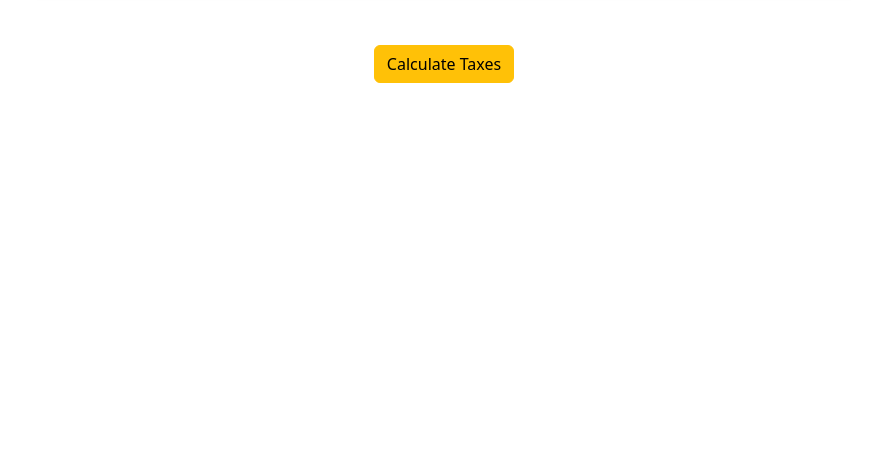
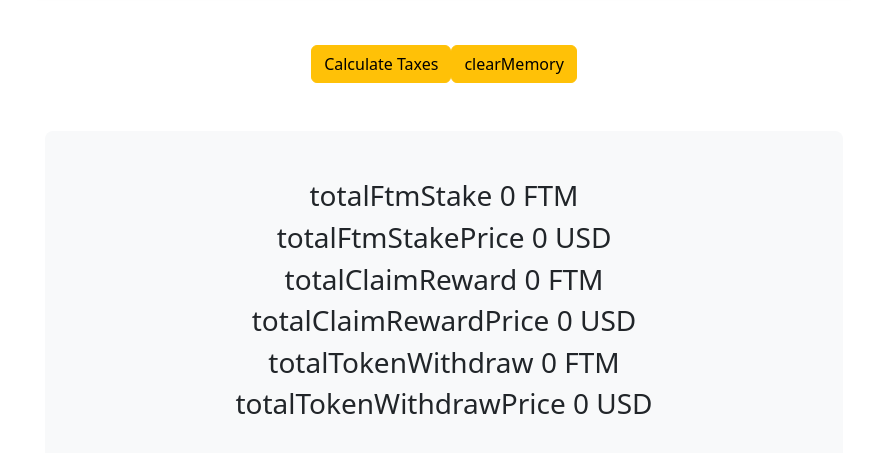
Before and after one commit to dkpatpot/SeniorProject-FTMStakingTool, a React (Create React App) app in the folder ftm-stakingtool/: page / in a window 1280 px wide. Shown: the part 677-1130 px from the top of the page, without its empty margins (196-1083 px from the left). Before the commit the page ends 808 px from the top, so only its background shows below. Built offline with nearby package versions, Linux system fonts and the light colour scheme; no server answers; a web font is replaced by a local one.

Commit message:
Update Tax

```diff
--- a/ftm-stakingtool/src/components/Content.jsx
+++ b/ftm-stakingtool/src/components/Content.jsx
@@ -59,7 +59,7 @@ function Content() {
         >
           Check transaction list
         </button>
-        <button className="btn btn-warning" type="button" onClick={() => traceTxs("0xc255a021e2bb53508e42d01cdf312aff6d9fb42de4231ad195ec1ecc7f9bcc05")}>
+        <button className="btn btn-warning" type="button" onClick={() => traceTxs("0x3a08c4c5bed20cc07c56edbf9434e6d9ba1cdda03e8886817290ed0427fb2d4f")}>
           Trace transaction
         </button>
         <button
--- a/ftm-stakingtool/src/components/Tax.jsx
+++ b/ftm-stakingtool/src/components/Tax.jsx
@@ -1,18 +1,18 @@
-import React, { useState,useEffect } from "react";
+import React, { useState, useEffect } from "react";
 import axios from "axios";
 function Tax(props) {
   useEffect(() => {
     fetchHistoryData();
-    },[]);
+  }, []);
   const wei = 1000000000000000000;
-  let [ftmPriceHistorical, setFtmPriceHistorical] = useState('');
-  let [ftmPrice,setFtmPrice] = useState(0);
+  let [ftmPriceHistorical, setFtmPriceHistorical] = useState("");
+  let [ftmPrice, setFtmPrice] = useState(0);
   let [totalFtmStake, setTotalFtmStake] = useState(0);
-  let [totalStakePrice, setTotalStakePrice] = useState(0);
+  let [totalFtmStakePrice, setTotalFtmStakePrice] = useState(0);
   let [totalClaimReward, setTotalClaimReward] = useState(0);
   let [totalClaimRewardPrice, setTotalClaimRewardPrice] = useState(0);
-  let [totalTokenWithdraw,setTotalTokenWithdraw] = useState(0);
-  let [totalTokenWithdrawPrice,setTotalTokenWithdrawPrice] = useState(0);
+  let [totalTokenWithdraw, setTotalTokenWithdraw] = useState(0);
+  let [totalTokenWithdrawPrice, setTotalTokenWithdrawPrice] = useState(0);
   function formatDate(dateString) {
     const date = new Date(dateString);
     const day = date.getUTCDate().toString();
@@ -21,71 +21,93 @@ function Tax(props) {
     const formattedDate = `${month}/${day}/${year}`;
     return formattedDate;
   }
-  function queryDate(dateString){
+  async function clearMemory() {
+    console.log(totalFtmStake);
+    console.log(totalFtmStakePrice);
+    console.log(totalClaimReward);
+    console.log(totalClaimRewardPrice);
+      setTotalFtmStake(0);
+      setTotalFtmStakePrice(0);
+      setTotalClaimReward(0);
+      setTotalClaimRewardPrice(0);
+      setTotalTokenWithdraw(0);
+  }
+  function queryDate(dateString) {
     let result;
-    ftmPriceHistorical.forEach(ftmPrice => {
-      if (ftmPrice[0] === dateString){
+    ftmPriceHistorical.forEach((ftmPrice) => {
+      if (ftmPrice[0] === dateString) {
         result = ftmPrice[2];
       }
     });
     return result;
   }
-  async function fetchHistoryData(){
-    let ftmPriceList = await axios.get('http://localhost:4000/readHistoricalCSVFile');
+  async function fetchHistoryData() {
+    let ftmPriceList = await axios.get(
+      "http://localhost:4000/readHistoricalCSVFile"
+    );
     setFtmPriceHistorical(ftmPriceList.data);
   }
 
   async function calculateTax() {
     props.transactionList.forEach(async (transaction) => {
       if (transaction.decoded_call === null) {
+      } else if (transaction.decoded_call.label === "delegate") {
+        let historicalPrice = queryDate(
+          formatDate(transaction.block_timestamp)
+        );
+        let ftmValue = transaction.value / wei;
+        let totalPrice = historicalPrice * ftmValue;
+        setTotalFtmStake((totalFtmStake += ftmValue));
+        setTotalFtmStakePrice((totalFtmStakePrice += totalPrice));
+      } else if (transaction.decoded_call.label === "claimRewards") {
+        let historicalPrice = queryDate(
+          formatDate(transaction.block_timestamp)
+        );
+        let traceTransaction = await props.traceTxs(transaction.hash);
+        let arrayLength = traceTransaction.length - 1;
+        let claimRewards = traceTransaction[arrayLength].action.value;
+        let claimRewardsFTM = parseInt(claimRewards, 16) / wei;
+        let claimRewardsPrice =
+          historicalPrice * (parseInt(claimRewards, 16) / wei);
+        setTotalClaimReward((totalClaimReward += claimRewardsFTM));
+        setTotalClaimRewardPrice((totalClaimRewardPrice += claimRewardsPrice));
       }
-      else if(transaction.decoded_call.label === "delegate"){
-          let ftmValue = transaction.value/wei;
-          console.log(formatDate(transaction.block_timestamp));
-          let historicalPrice = queryDate(formatDate(transaction.block_timestamp));
-          console.log(historicalPrice);
-          setTotalFtmStake(totalFtmStake+=ftmValue);
-          let totalPrice = historicalPrice*ftmValue;
-          setTotalStakePrice(totalStakePrice+=totalPrice);
-
+      else if(transaction.decoded_call.label === "withdraw"){
+        let currentDate = new Date().toJSON().slice(0, 10);
+        let currentPrice = queryDate(formatDate(currentDate));
+        let traceTransaction = await props.traceTxs(transaction.hash);
+        let arrayLength = traceTransaction.length - 1;
+        let ftmWithdraw = traceTransaction[arrayLength].action.value;
+        setTotalTokenWithdraw(totalTokenWithdraw+= parseInt(ftmWithdraw, 16) / wei);
+        setFtmPrice(currentPrice);
+        setTotalTokenWithdrawPrice(totalTokenWithdrawPrice+=(ftmPrice*parseInt(ftmWithdraw, 16) / wei));
       }
-      // else if (transaction.decoded_call.label === "claimRewards") {
-      //   let traceTransaction = await props.traceTxs(transaction.hash);
-      //   let arrayLength = traceTransaction.length - 1;
-      //   let claimRewards = traceTransaction[arrayLength].action.value;
-      //   let historicalPrice = await props.getHistoricalPrice(
-      //     formatDate(transaction.block_timestamp)
-      //   );
-      //   setTotalClaimReward(
-      //     (totalClaimReward += parseInt(claimRewards, 16) / wei)
-      //   );
-      //   setTotalClaimRewardPrice(
-      //     (totalClaimRewardPrice +=
-      //       (historicalPrice * parseInt(claimRewards, 16)) / wei)
-      //   );
-      // }
-      // else if(transaction.decoded_call.label === "withdraw"){
-      //   let traceTransaction = await props.traceTxs(transaction.hash);
-      //   let arrayLength = traceTransaction.length - 1;
-      //   let ftmWithdraw = traceTransaction[arrayLength].action.value;
-      //   setTotalTokenWithdraw(totalTokenWithdraw+= parseInt(ftmWithdraw, 16) / wei);
-      //   const response = await axios.get("http://localhost:4000/getcurrentprice");
-      //   setFtmPrice(response.data.market_data.current_price.usd);
-      //   setTotalTokenWithdrawPrice(totalTokenWithdrawPrice+=(ftmPrice*parseInt(ftmWithdraw, 16) / wei));
-      // }
     });
-    // console.log(totalTokenWithdraw);
-    // console.log(totalClaimReward);
-    // console.log(totalClaimRewardPrice);
-    console.log(totalStakePrice);
-    console.log(totalFtmStake);
-    // console.log(totalTokenWithdrawPrice);
   }
   return (
+    <div>
       <div className="px-4 my-5 text-center">
-      <button className="btn btn-warning" type="button" onClick={calculateTax}>
+        <button
+          className="btn btn-warning"
+          type="button"
+          onClick={calculateTax}
+        >
           Calculate Taxes
         </button>
+        <button className="btn btn-warning" type="button" onClick={clearMemory}>
+          clearMemory
+        </button>
+      </div>
+      <div className="container my-5">
+        <div className="p-5 text-center bg-body-tertiary rounded-3">
+          <h3>totalFtmStake {totalFtmStake} FTM</h3>
+          <h3>totalFtmStakePrice {totalFtmStakePrice} USD</h3>
+          <h3>totalClaimReward {totalClaimReward} FTM</h3>
+          <h3>totalClaimRewardPrice {totalClaimRewardPrice} USD</h3>
+          <h3>totalTokenWithdraw {totalTokenWithdraw} FTM</h3>
+          <h3>totalTokenWithdrawPrice {totalTokenWithdrawPrice} USD</h3>
+        </div>
+      </div>
     </div>
   );
 }
```
Also changed, not shown: 2 other files (tests, documents, lock files or other folders). Lines whose indentation alone changed are shown as unchanged.
